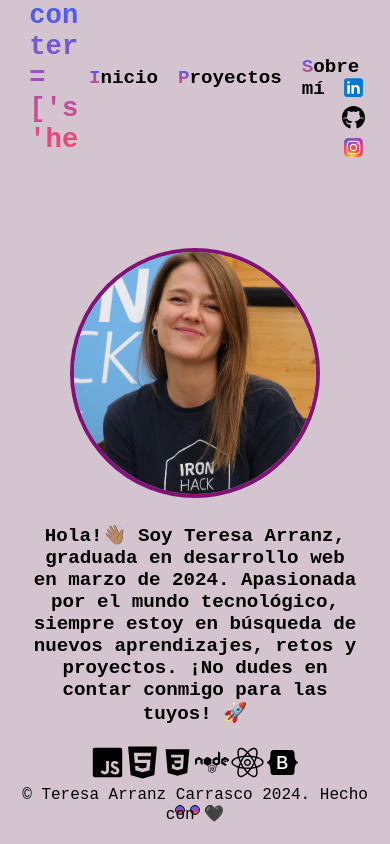
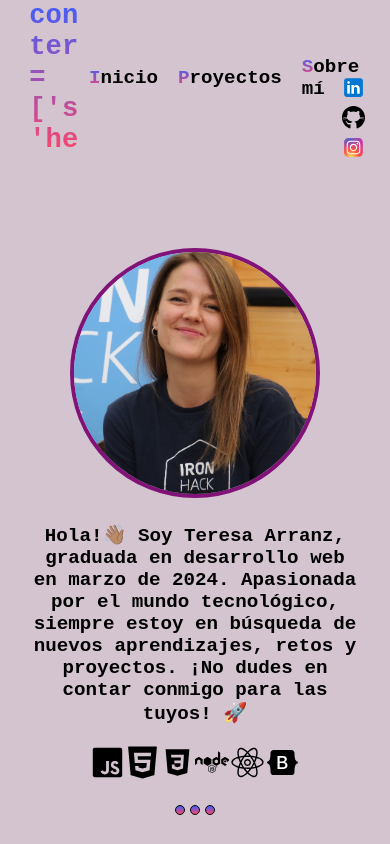
Before and after one commit to Tere1102/portfolio, a React (Vite) app: page /aboutme in a window 390 px wide. Shown: the top 844 px of the page. Built offline with nearby package versions, Linux system fonts and the light colour scheme.

Commit message:
responsive done

```diff
--- a/src/components/AboutMe/AboutMe.jsx
+++ b/src/components/AboutMe/AboutMe.jsx
@@ -6,7 +6,6 @@ import javascript from './../../assets/javascript.svg'
 import bootstrap from './../../assets/bootstrap.svg'
 import nodejs from './../../assets/nodejs.svg'
 import react from './../../assets/react.svg'
-
 
 const AboutMe = () => {
     return (
@@ -55,7 +54,10 @@ const AboutMe = () => {
 
 
             </div>
+
         </section>
+
+
     )
 }
 
--- a/src/components/Footer/Footer.css
+++ b/src/components/Footer/Footer.css
@@ -6,11 +6,9 @@
     text-align: center;
 }
 
+/* Ocultar el footer en pantallas pequeñas */
 @media (max-width: 768px) {
     .Footer {
-        position: fixed;
-        left: 0;
-        bottom: 0;
-        width: 100%;
+        display: none;
     }
 }
--- a/src/main.jsx
+++ b/src/main.jsx
@@ -9,7 +9,7 @@ import Footer from './components/Footer/Footer.jsx'
 ReactDOM.createRoot(document.getElementById('root')).render(
   <BrowserRouter>
     <App />
+
     <Footer />
-
   </BrowserRouter>
 )
```
